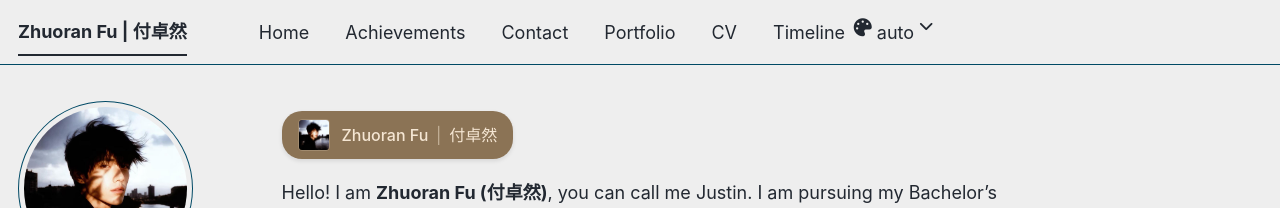
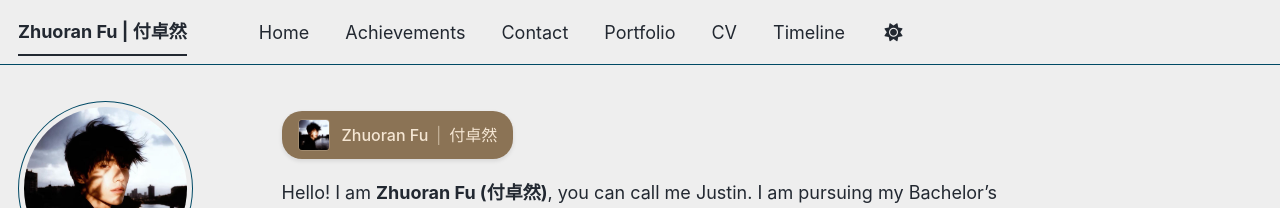
Before and after one commit to Jason-blips/Jason-blips.github.io, a Jekyll site: the page built from _pages/about.md, in a window 1280 px wide. Shown: the top 208 px of the page. Built offline with Jekyll 4.4.1, drawn with Linux system fonts in a browser that asks for light colours; a script bundle is joined from its source files by our own code; library files that are not in the unit come from our copies.

Commit message:
恢复默认主题设置

```diff
--- a/_includes/masthead.html
+++ b/_includes/masthead.html
@@ -1,58 +1,4 @@
 {% include base_path %}
-
-<style>
-.theme-dropdown {
-  position: relative;
-}
-
-.theme-dropdown-menu {
-  position: absolute;
-  top: 100%;
-  right: 0;
-  background: var(--global-bg-color);
-  border: 1px solid var(--global-border-color);
-  border-radius: 4px;
-  box-shadow: 0 2px 8px rgba(0, 0, 0, 0.15);
-  list-style: none;
-  margin: 5px 0 0 0;
-  padding: 4px 0;
-  min-width: 130px;
-  z-index: 1000;
-  font-size: 14px;
-}
-
-.theme-dropdown-menu li {
-  margin: 0;
-  padding: 0;
-}
-
-.theme-dropdown-menu .theme-option {
-  display: flex;
-  align-items: center;
-  padding: 10px 16px;
-  color: var(--global-text-color);
-  text-decoration: none;
-  white-space: nowrap;
-  transition: background-color 0.2s;
-  font-family: -apple-system, BlinkMacSystemFont, "Segoe UI", Roboto, "Helvetica Neue", Arial, sans-serif;
-}
-
-.theme-dropdown-menu .theme-option:hover {
-  background-color: var(--global-border-color);
-}
-
-.theme-dropdown-menu .theme-option.active {
-  background-color: var(--global-border-color);
-  font-weight: 600;
-}
-
-@media (max-width: 768px) {
-  .theme-dropdown-menu {
-    right: auto;
-    left: 0;
-  }
-}
-</style>
 
 <div class="masthead">
   <div class="masthead__inner-wrap">
@@ -73,17 +19,10 @@
               <a href="{{ domain }}{{ link.url }}">{{ link.title }}</a>
             </li>
           {% endfor %}
-          <li id="theme-toggle" class="masthead__menu-item persist tail theme-dropdown">
-            <a role="button" id="theme-toggle-link" title="Theme: light / dark / auto" style="cursor: pointer; position: relative;">
-              <i class="fas fa-palette" style="margin-right: 5px;"></i>
-              <span id="theme-icon">auto</span>
-              <i class="fas fa-chevron-down" style="margin-left: 5px; font-size: 0.8em;"></i>
+          <li id="theme-toggle" class="masthead__menu-item persist tail">
+            <a role="button" id="theme-toggle-link" title="Toggle theme" style="cursor: pointer;">
+              <i id="theme-icon" class="fas fa-sun"></i>
             </a>
-            <ul id="theme-dropdown-menu" class="theme-dropdown-menu" style="display: none;">
-              <li><a href="#" data-theme="light" class="theme-option"><i class="fas fa-sun" style="margin-right: 8px;"></i>light</a></li>
-              <li><a href="#" data-theme="dark" class="theme-option"><i class="fas fa-moon" style="margin-right: 8px;"></i>dark</a></li>
-              <li><a href="#" data-theme="system" class="theme-option"><i class="fas fa-adjust" style="margin-right: 8px;"></i>auto</a></li>
-            </ul>
           </li>
         </ul>
         <ul class="hidden-links hidden"></ul>
--- a/assets/js/_main.js
+++ b/assets/js/_main.js
@@ -2,86 +2,44 @@
    Various functions that we want to use within the template
    ========================================================================== */
 
-// Determine the expected state of the theme toggle, which can be "dark", "light", or
-// "system". Default is "system".
+// Determine the expected state of the theme toggle, which can be "dark" or "light".
+// Default is "light".
 let determineThemeSetting = () => {
   let themeSetting = localStorage.getItem("theme");
-  return (themeSetting != "dark" && themeSetting != "light" && themeSetting != "system") ? "system" : themeSetting;
+  return (themeSetting != "dark" && themeSetting != "light") ? "light" : themeSetting;
 };
 
-// Determine the computed theme, which can be "dark" or "light". If the theme setting is
-// "system", the computed theme is determined based on the user's system preference.
+// Determine the computed theme, which can be "dark" or "light".
 let determineComputedTheme = () => {
-  let themeSetting = determineThemeSetting();
-  if (themeSetting != "system") {
-    return themeSetting;
-  }
-  return window.matchMedia("(prefers-color-scheme: dark)").matches ? "dark" : "light";
+  return determineThemeSetting();
 };
-
-// detect OS/browser preference
-const browserPref = window.matchMedia('(prefers-color-scheme: dark)').matches ? 'dark' : 'light';
 
 // Set the theme on page load or when explicitly called
 let setTheme = (theme) => {
   const use_theme =
     theme ||
     localStorage.getItem("theme") ||
-    "system";
+    "light";
 
   if (use_theme === "dark") {
     $("html").attr("data-theme", "dark");
-    $("#theme-icon").text("dark");
-  } else if (use_theme === "light") {
+    $("#theme-icon").removeClass("fa-sun").addClass("fa-moon");
+  } else {
     $("html").removeAttr("data-theme");
-    $("#theme-icon").text("light");
-  } else if (use_theme === "system") {
-    // Use system preference
-    const systemPref = window.matchMedia('(prefers-color-scheme: dark)').matches ? 'dark' : 'light';
-    if (systemPref === "dark") {
-      $("html").attr("data-theme", "dark");
-    } else {
-      $("html").removeAttr("data-theme");
-    }
-    $("#theme-icon").text("auto");
+    $("#theme-icon").removeClass("fa-moon").addClass("fa-sun");
   }
 
   // Save theme setting
   if (use_theme) {
     localStorage.setItem("theme", use_theme);
   }
-
-  // Update dropdown active state if function exists
-  if (typeof updateThemeDropdown === 'function') {
-    setTimeout(updateThemeDropdown, 0);
-  }
 };
 
-// Set theme from dropdown selection
-var selectTheme = (theme) => {
-  if (theme === "light" || theme === "dark" || theme === "system") {
-    setTheme(theme);
-    updateThemeDropdown();
-    closeThemeDropdown();
-  }
-};
-
-// Update dropdown active state
-var updateThemeDropdown = () => {
-  const current_setting = determineThemeSetting();
-  $(".theme-option").removeClass("active");
-  $(`.theme-option[data-theme="${current_setting}"]`).addClass("active");
-};
-
-// Toggle dropdown menu
-var toggleThemeDropdown = () => {
-  const $menu = $("#theme-dropdown-menu");
-  $menu.toggle();
-};
-
-// Close dropdown menu
-var closeThemeDropdown = () => {
-  $("#theme-dropdown-menu").hide();
+// Toggle theme between light and dark
+var toggleTheme = () => {
+  const currentTheme = determineThemeSetting();
+  const newTheme = currentTheme === "dark" ? "light" : "dark";
+  setTheme(newTheme);
 };
 
 /* ==========================================================================
@@ -129,53 +87,18 @@ $(document).ready(function () {
 
   // Initialize theme on page load
   const savedTheme = localStorage.getItem("theme");
-  if (savedTheme && (savedTheme === "light" || savedTheme === "dark" || savedTheme === "system")) {
+  if (savedTheme && (savedTheme === "light" || savedTheme === "dark")) {
     setTheme(savedTheme);
   } else {
-    // Default to system if no preference saved
-    setTheme("system");
+    // Default to light if no preference saved
+    setTheme("light");
   }
 
-  // Listen for system theme changes when in system mode
-  const systemThemeListener = (e) => {
-    const current_setting = determineThemeSetting();
-    if (current_setting === "system") {
-      // Update theme based on system preference change
-      const systemPref = e.matches ? 'dark' : 'light';
-      if (systemPref === "dark") {
-        $("html").attr("data-theme", "dark");
-      } else {
-        $("html").removeAttr("data-theme");
-      }
-    }
-  };
-
-  window.matchMedia('(prefers-color-scheme: dark)')
-        .addEventListener("change", systemThemeListener);
-
-  // Enable the theme dropdown
+  // Enable the theme toggle
   $('#theme-toggle-link').on('click', function(e) {
     e.preventDefault();
-    e.stopPropagation();
-    toggleThemeDropdown();
+    toggleTheme();
   });
-
-  // Handle theme option clicks
-  $('.theme-option').on('click', function(e) {
-    e.preventDefault();
-    const theme = $(this).data('theme');
-    selectTheme(theme);
-  });
-
-  // Close dropdown when clicking outside
-  $(document).on('click', function(e) {
-    if (!$(e.target).closest('#theme-toggle').length) {
-      closeThemeDropdown();
-    }
-  });
-
-  // Update dropdown active state on page load
-  updateThemeDropdown();
 
   // Enable the sticky footer
   var bumpIt = function () {
```
